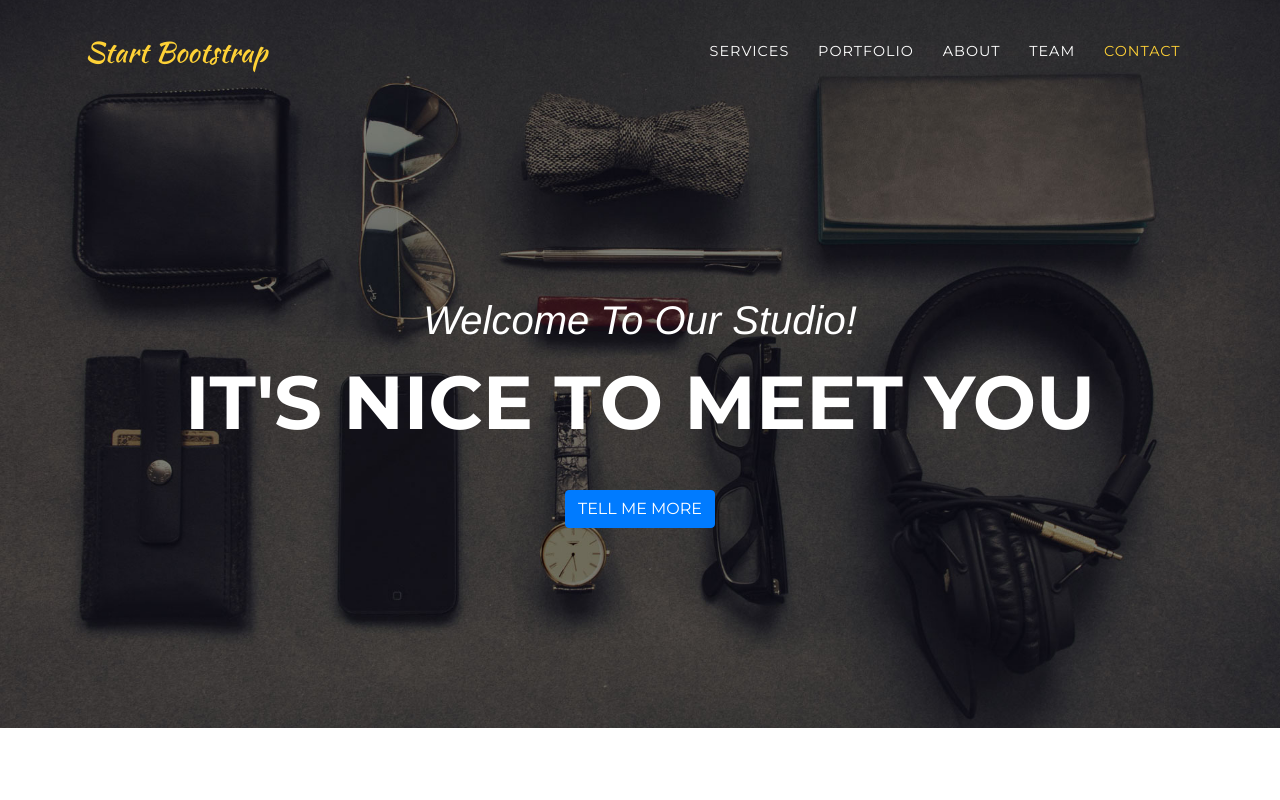
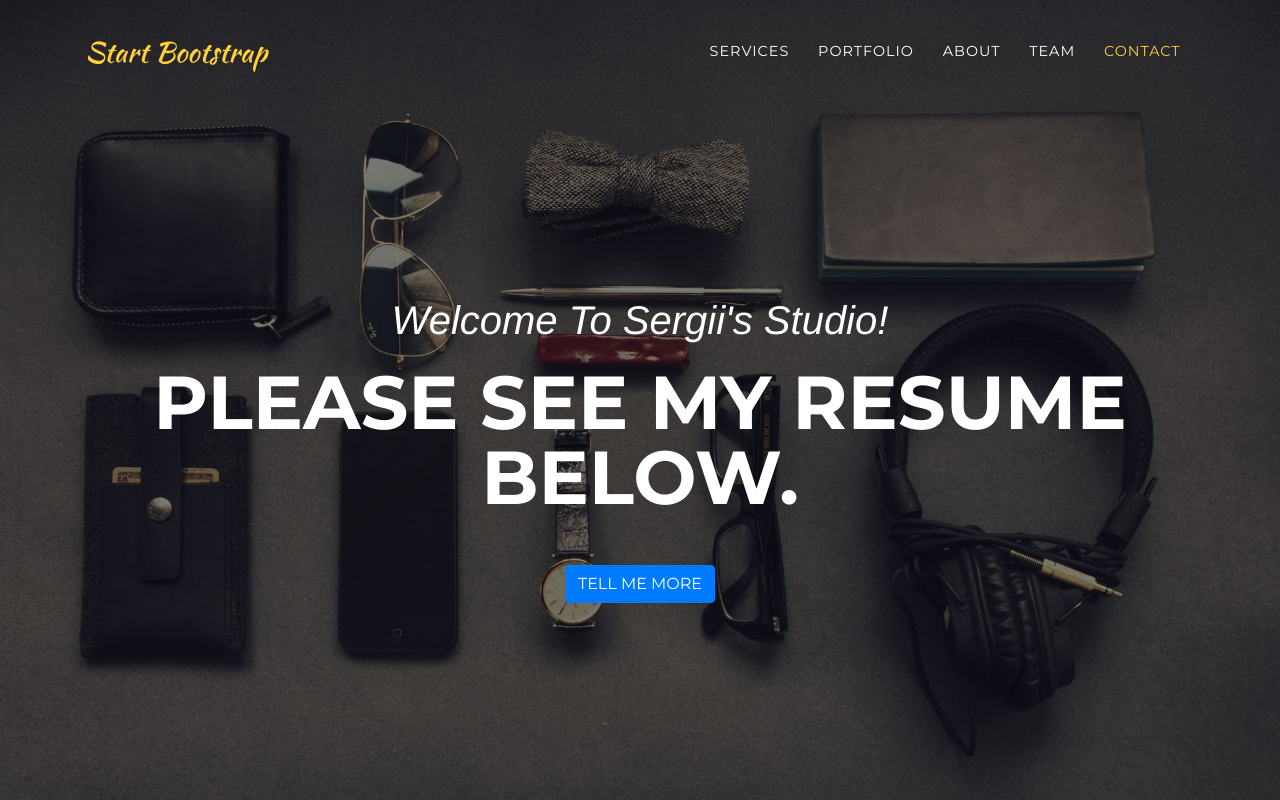
Before and after one commit to sergiicherevko/sergiicherevko.github.io, a website with bundled scripts: page index.html in a window 1280 px wide. Shown: the top 800 px of the page. Built offline with nearby package versions, Linux system fonts and the light colour scheme; a web font is replaced by a local one.

Commit message:
Change header

```diff
--- a/index.html
+++ b/index.html
@@ -61,8 +61,8 @@
     <header class="masthead">
       <div class="container">
         <div class="intro-text">
-          <div class="intro-lead-in">Welcome To Our Studio!</div>
-          <div class="intro-heading text-uppercase">It's Nice To Meet You</div>
+          <div class="intro-lead-in">Welcome To Sergii's Studio!</div>
+          <div class="intro-heading text-uppercase">Please see my resume below.</div>
           <a class="btn btn-primary btn-xl text-uppercase js-scroll-trigger" href="#services">Tell Me More</a>
         </div>
       </div>
```
